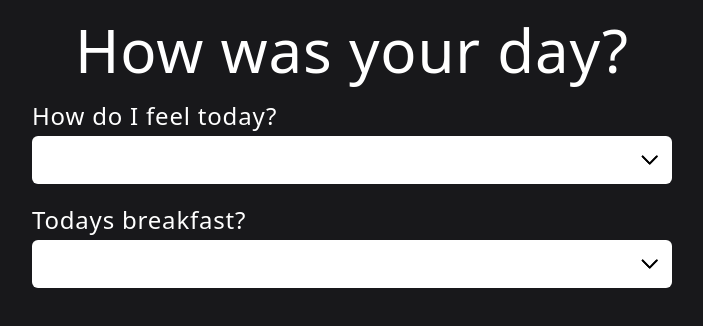
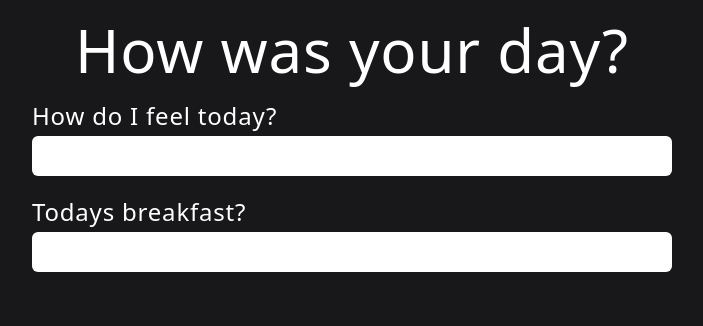
Before and after one commit to 0Slmpnv0/reflex, a React (Vite) app in the folder frontend/: page /daily_report in a window 1280 px wide. Shown: the top 326 px of the page, without its empty margins (288-991 px from the left). Built offline with nearby package versions, Linux system fonts and the light colour scheme.

Commit message:
two month ow doing nothing because of a cutstomDropdown. Ill get back to it later(after building backend probably)

```diff
--- a/frontend/src/components/CustomDropdown.tsx
+++ b/frontend/src/components/CustomDropdown.tsx
@@ -1,21 +1,34 @@
 interface Props {
-    options: Array<string>,
-    dropped: boolean,
+  options: Array<string>;
+  // id: string,
+  dropped: boolean;
+  current_option: string;
+  onClick: (value: string) => void;
 }
 
+export default function CustomDropdown({
+  options,
+  dropped,
+  current_option,
+  onClick,
+}: Props) {
+  if (!dropped) {
+    return;
+  }
 
-export default function CustomDropdown({ options, dropped }: Props ) {
-    if (!dropped) {
-        return
-    }
-
-    return (
-        <table className="">
-            {
-                options.map((opt) => (
-                    <tr>{opt}</tr>
-                ))
-            }
-        </table>
-    )
+  return (
+    <table className="">
+      {options.map((opt) =>
+        opt === current_option ? (
+          <tr key={opt} className="current" onClick={() => onClick(opt)}>
+            {opt}
+          </tr>
+        ) : (
+          <tr key={opt} className="option" onClick={() => onClick(opt)}>
+            {opt}
+          </tr>
+        )
+      )}
+    </table>
+  );
 }
--- a/frontend/src/components/TagField.tsx
+++ b/frontend/src/components/TagField.tsx
@@ -1,5 +1,5 @@
 import CustomDropdown from "./CustomDropdown";
-import { useState } from "react";
+import { useEffect, useState } from "react";
 
 interface Props {
   name: string;
@@ -9,50 +9,44 @@ interface Props {
 }
 
 export default function TagField({ name, current_option, options, id }: Props) {
-  const [isRotated, setIsRotated] = useState<boolean>(false);
-  const [isSelectorDropped, setIsSelectorDropped] = useState<boolean>();
+  const [isSelectorDropped, setIsSelectorDropped] = useState<boolean>(false);
+  const [currentOption, setCurrentOption] = useState<string>(current_option);
+
+  useEffect(() => {
+    if (document.activeElement !== document.body) {
+      setIsSelectorDropped(false);
+    }
+  }, []);
 
   return (
-    <div className="tag-wrapper">
+    <div
+      className="tag-wrapper"
+      onBlur={(event: React.FocusEvent<HTMLDivElement>) => {
+        console.log(event.relatedTarget)
+      }}
+    >
       <h1>{name}</h1>
       <div className="tag flex-col">
         <div className="flex">
           <input
             type="text"
+            defaultValue={currentOption === "unselected" ? "" : currentOption}
             onClick={() => {
+              setIsSelectorDropped(true);
             }}
             className="w-full"
           />
-          <svg
-            className={isRotated ? "w-15 h-10 ml-auto mr-1 rounded-lg hover:bg-slate-300 rotate-180" : "w-15 h-10 ml-auto mr-1 rounded-lg hover:bg-slate-300"}
-            onClick={() => {
-              setIsSelectorDropped(!isSelectorDropped);
-              setIsRotated(!isRotated);
-            }}
-            xmlns="http://www.w3.org/2000/svg"
-            viewBox="0 0 21 21"
-          >
-            <path
-              d="m8.5.5-4 4-4-4"
-              fill="none"
-              stroke="#000000"
-              stroke-linecap="round"
-              stroke-linejoin="round"
-              transform="translate(6 8)"
-            />
-            <path
-              xmlns="http://www.w3.org/2000/svg"
-              d="m8.5.5-4 4-4-4"
-              fill="none"
-              stroke="#000000"
-              stroke-linecap="round"
-              stroke-linejoin="round"
-              transform="translate(6 8)"
-            />
-          </svg>
         </div>
 
-        <CustomDropdown options={options} dropped={isSelectorDropped} />
+        <CustomDropdown
+          options={options}
+          current_option={currentOption}
+          dropped={isSelectorDropped}
+          onClick={(value: string) => {
+            setIsSelectorDropped(false);
+            setCurrentOption(value);
+          }}
+        />
       </div>
     </div>
   );
--- a/frontend/src/index.css
+++ b/frontend/src/index.css
@@ -136,7 +136,7 @@
   }
 
   .tag-wrapper {
-    @apply flex-col w-1/2 mx-auto
+    @apply flex-col w-1/2 mx-auto;
   }
 
   .tag-wrapper h1 {
@@ -144,7 +144,15 @@
   }
 
   .tag {
-    @apply flex text-black pl-2 text-2xl bg-white rounded-md w-full py-1;
+    @apply flex text-black px-2 text-2xl bg-white rounded-md w-full py-1;
+  }
 
+  .option {
+    @apply rounded-xl;
+    @apply hover:bg-slate-300;
+  }
+
+  .current {
+    @apply bg-green-400;
   }
 }
--- a/frontend/src/pages/DailyReportPage.tsx
+++ b/frontend/src/pages/DailyReportPage.tsx
@@ -4,6 +4,8 @@ import TagField from "../components/TagField";
 type Field = {
   name: string;
   type: "tag" | "number" | "checkbox" | "percent" | "unselected";
+  options?: string[];
+  answer: string;
   is_required?: boolean; // experimental. In future Ill support unrequired fields, but now idk how to make it not affect the Insights
   display: {
     is_display_field: boolean;
@@ -15,6 +17,8 @@ let example_form_data: { [key: string]: Field } = {
   1: {
     name: "How do I feel today?",
     type: "tag",
+    options: ['nice', 'cool', 'horrible', 'exiting'],
+    answer: '',
     display: {
       is_display_field: false,
     },
@@ -22,6 +26,7 @@ let example_form_data: { [key: string]: Field } = {
   2: {
     name: "How many minutes did I exercise?",
     type: "number",
+    answer: '',
     display: {
       is_display_field: false,
     },
@@ -29,6 +34,7 @@ let example_form_data: { [key: string]: Field } = {
   3: {
     name: "Did I drink enough water?",
     type: "checkbox",
+    answer: '',
     display: {
       is_display_field: false,
     },
@@ -36,6 +42,7 @@ let example_form_data: { [key: string]: Field } = {
   4: {
     name: "What percentage of time was I productive?",
     type: "percent",
+    answer: '',
     display: {
       is_display_field: true,
     },
@@ -43,6 +50,7 @@ let example_form_data: { [key: string]: Field } = {
   5: {
     name: "Todays breakfast?",
     type: "tag",
+    answer: '',
     display: {
       is_display_field: false,
     },
@@ -60,7 +68,7 @@ export default function DailyReportPage() {
                         return (<TagField
                         name={fieldData.name}
                         current_option="unselected"
-                        options={['asdf', 'asdf']}
+                        options={fieldData.options? fieldData.options : []}
                         id={id}
                         />)
                     }
```
